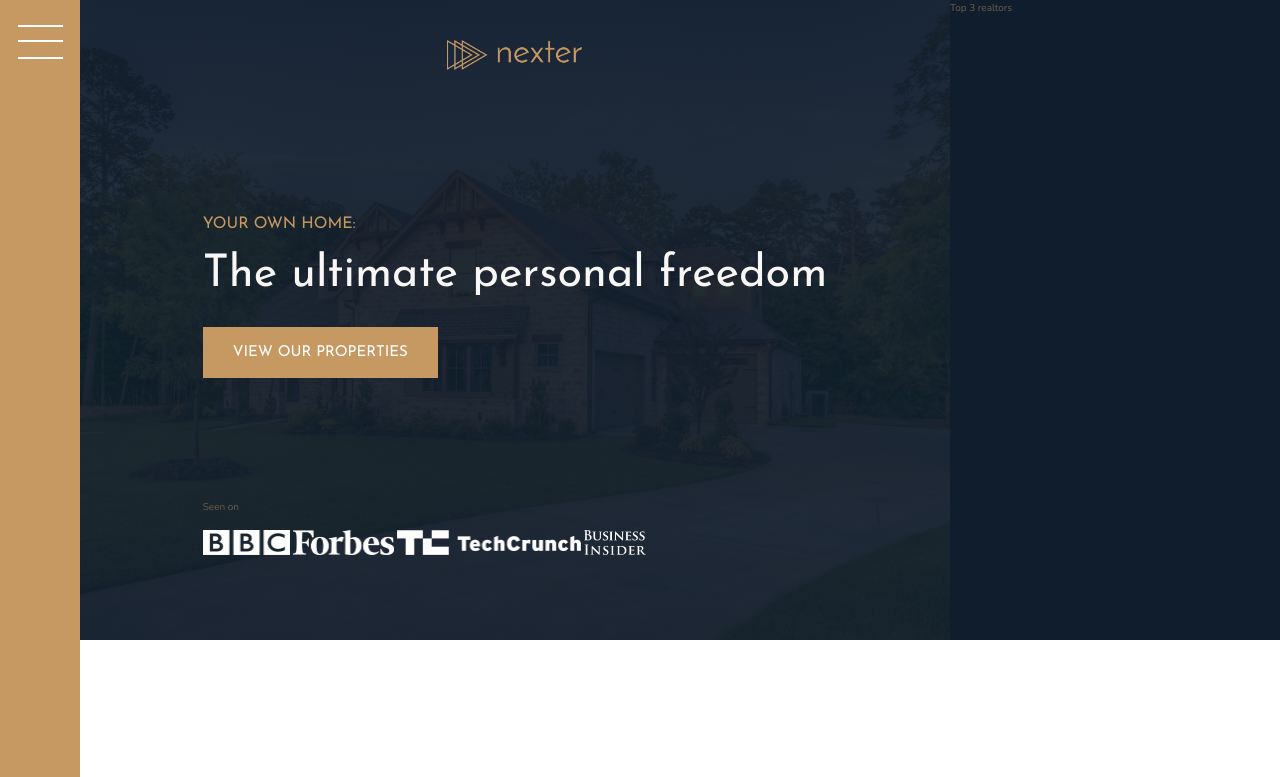
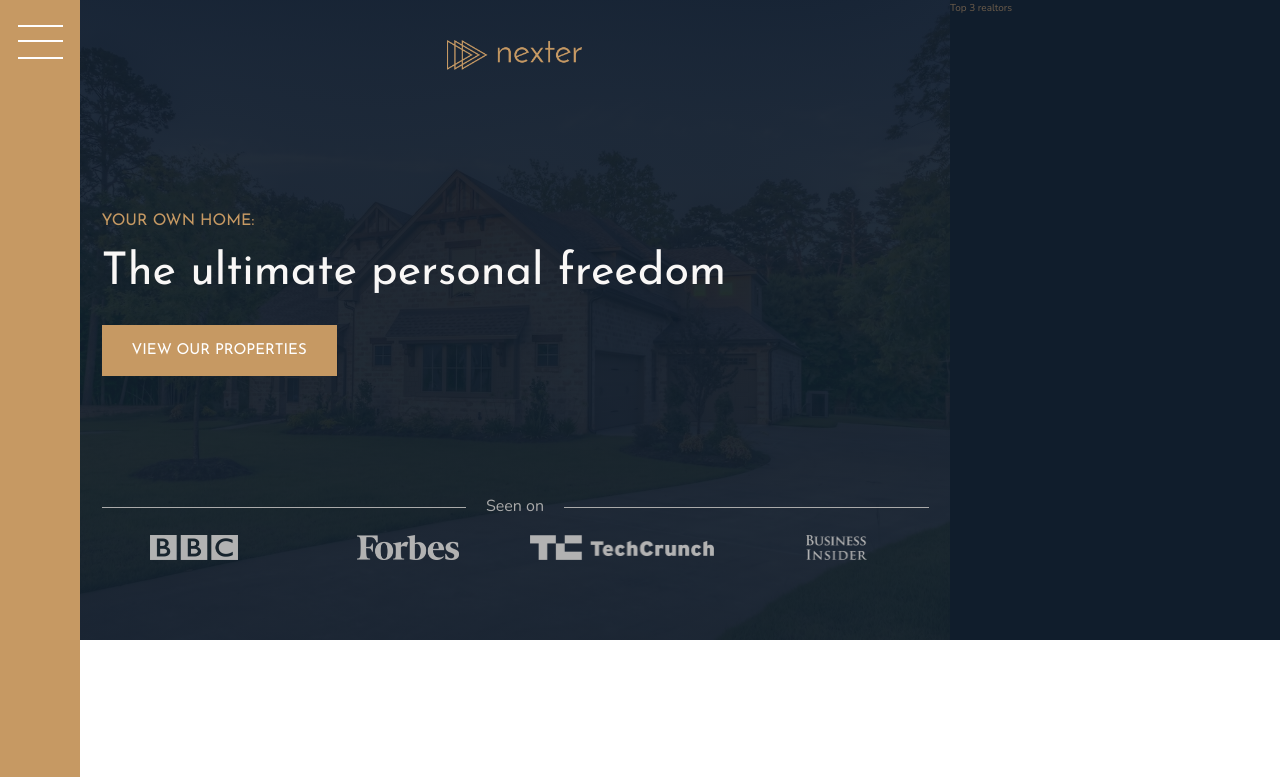
Before and after one commit to lavet13/nexter-scss-grid, a website: page index.html in a window 1280 px wide. Shown: the top 777 px of the page. Drawn offline with nearby package versions, Linux system fonts and the light colour scheme.

Commit message:
119l building the header part 2

```diff
--- a/sass/layout/_header.scss
+++ b/sass/layout/_header.scss
@@ -26,14 +26,35 @@
     }
 
     &__seenon-text {
+        display: grid;
+        grid-template-columns: 1fr max-content 1fr;
+        grid-column-gap: 2rem;
+        align-items: center;
 
+        font-size: 1.6rem;
+        color: $color-grey-light-2;
+
+        &::after,
+        &::before {
+            content: "";
+            display: block;
+            height: 1px;
+            width: 100%;
+            background-color: currentColor;
+        }
     }
 
     &__seenon-logos {
+        display: grid;
+        grid-template-columns: repeat(4, 1fr);
+        grid-column-gap: 3rem;
+        justify-items: center;
 
         img {
             height: 2.5rem;
+            filter: brightness(70%);
         }
+
     }
 
 
```
Also changed, not shown: css/style.css.
